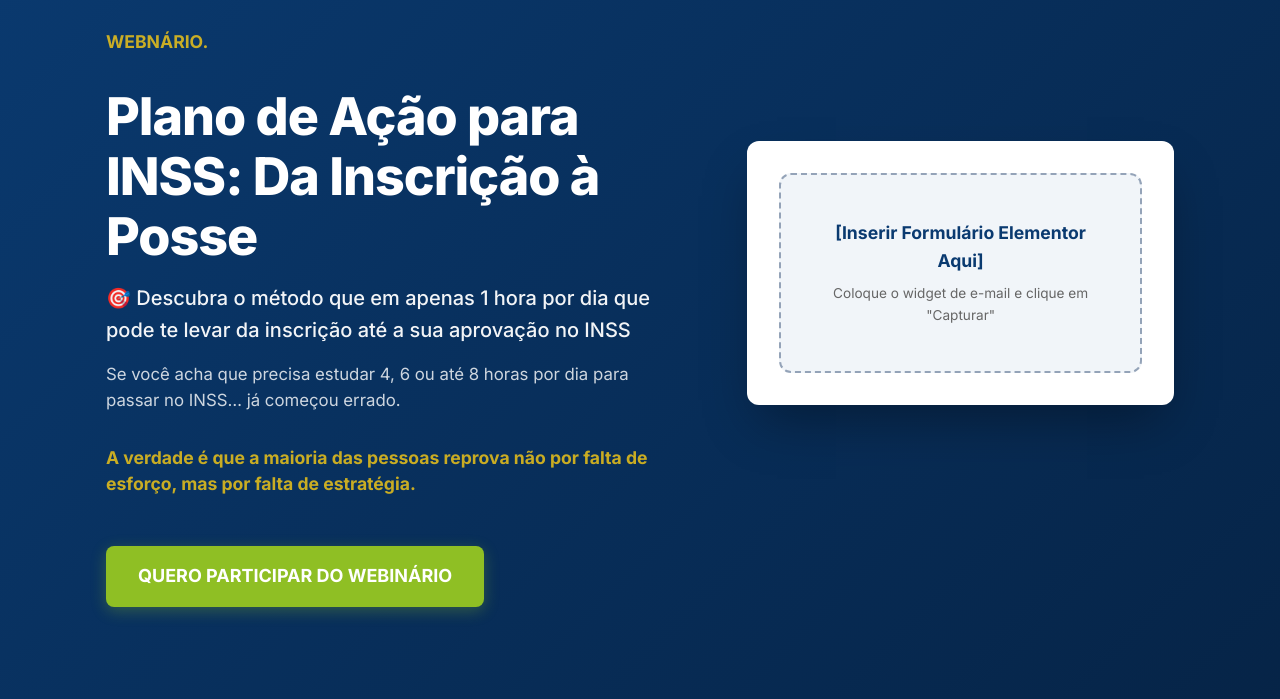
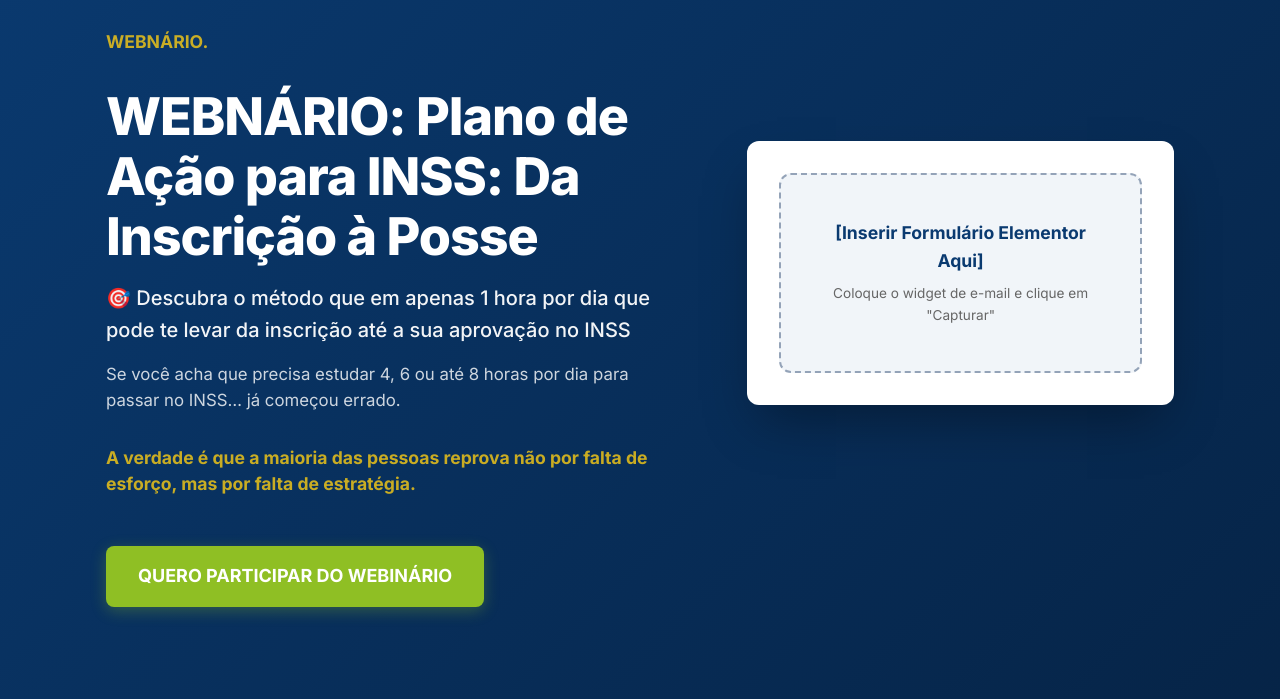
Before and after one commit to fernandaformuladaaprovacao-ux/Lp_captura_lancamento_0805, a plain HTML site: page index.html in a window 1280 px wide. Shown: the part 101-800 px from the top of the page. Drawn offline with Linux system fonts and the light colour scheme.

Commit message:
Update index.html

```diff
--- a/index.html
+++ b/index.html
@@ -24,7 +24,7 @@
                     <img src="logo-formula-da-aprovacao.png" alt="Fórmula da Aprovação Concursos" class="logo">
                 </div>
                <p class="hero-support-text highlight-text-yellow">WEBNÁRIO.</p>
-                <h1 class="headline">Plano de Ação para INSS: Da Inscrição à Posse</h1>
+                <h1 class="headline">WEBNÁRIO: Plano de Ação para INSS: Da Inscrição à Posse</h1>
                 <p class="subheadline">🎯 Descubra o método que em apenas 1 hora por dia que pode te levar da inscrição até a sua aprovação no INSS</p>
                 <p class="hero-support-text">Se você acha que precisa estudar 4, 6 ou até 8 horas por dia para passar no INSS… já começou errado.</p>
                 <p class="hero-support-text highlight-text-yellow">A verdade é que a maioria das pessoas reprova não por falta de esforço, mas por falta de estratégia.</p>
```
